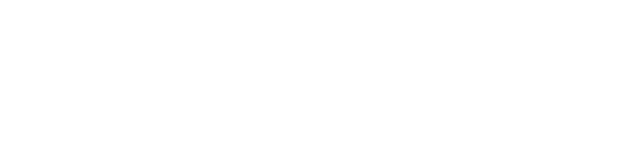
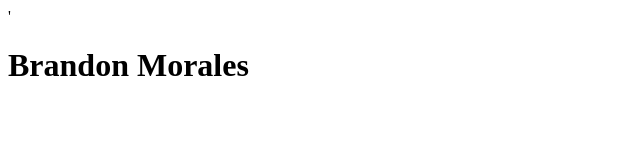
Before and after one commit to braram2020-hash/CWI-SWDV-116-bmoralesgarcia, a plain HTML site: page index.html in a window 1280 px wide. Shown: the whole page, without its empty margins (0-640 px from the left). Drawn offline with Linux system fonts and the light colour scheme.

Commit message:
Add name to header

```diff
--- a/index.html
+++ b/index.html
@@ -3,9 +3,10 @@
 <head>
     <meta charset="UTF-8">
     <meta name="viewport" content="width=device-width, initial-scale=1.0">
-    <title>Document</title>
+    <title>My First HTML</title>
 </head>
-<body>
+<body>'
+    <h1>Brandon Morales</h1>
 
 </body>
 </html>
```
